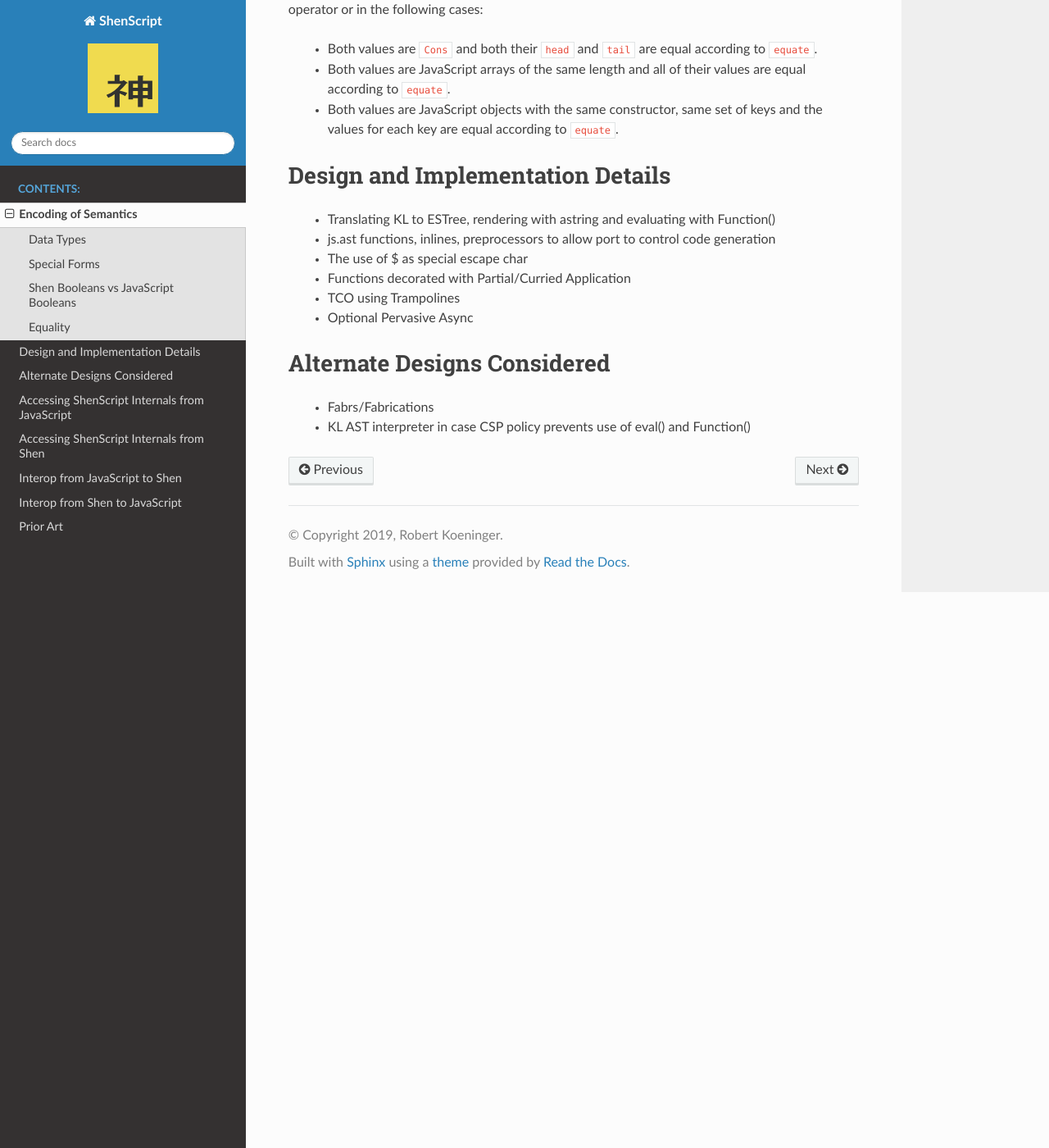
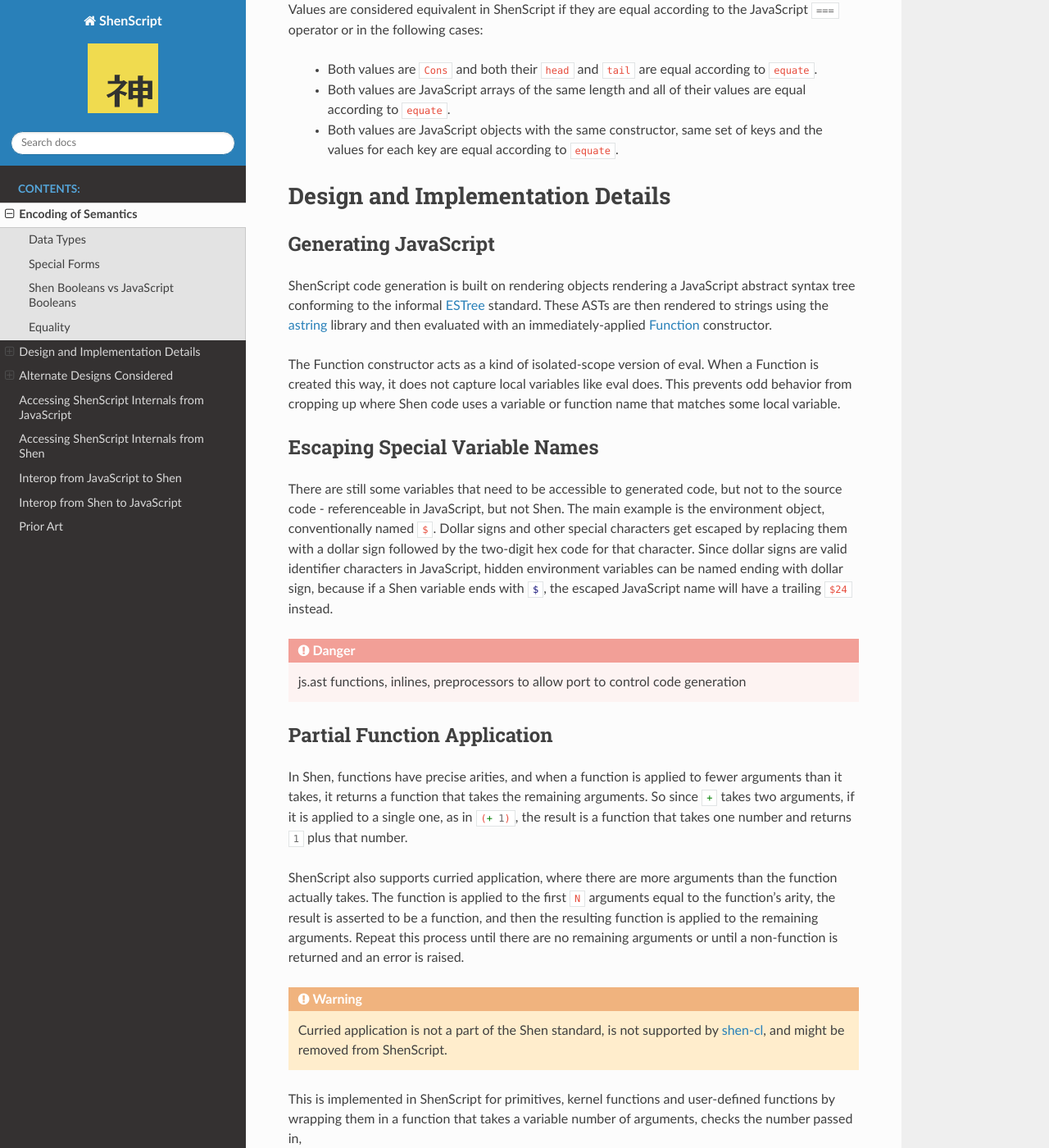
Before and after one commit to rkoeninger/ShenScript, a Sphinx documentation site: the page built from docs/design.rst, in a window 1280 px wide and 1400 px high, scrolled down 1868 px. Shown: the whole window at 82% size. Built offline with Sphinx 7.4.7 and the Read the Docs theme 2.0.0, drawn with Linux system fonts in a browser that asks for light colours; some of the changed text lies outside the part shown.

Commit message:
Filled in some design details in the docs

```diff
--- a/docs/design.rst
+++ b/docs/design.rst
@@ -49,9 +49,9 @@ do
 Shen Booleans vs JavaScript Booleans
 ------------------------------------
 
-Shen uses the symbols :shen:`true` and :shen:`false` for booleans and does not have truthy or falsy semantics like JavaScript or other Lisps. This can make things tricky since Shen's :shen:`true` and :shen:`false` will always be considered :js:`true` by JavaScript, and in JavaScript, anything can count as :js:`true` and :js:`false`.
+Shen uses the symbols :shen:`true` and :shen:`false` for booleans and does not have truthy or falsy semantics like JavaScript or other Lisps. This can make things tricky since Shen's :shen:`true` and :shen:`false` will always be considered :js:`true` by JavaScript, and in JavaScript, anything not falsy will count as :js:`true` and :js:`false`.
 
-The KLambda-to-JavaScript transpiler does not actually consider booleans to be their own datatype.
+The KLambda-to-JavaScript transpiler does not actually consider booleans to be their own datatype, it treats them as any other symbol.
 
 When doing interop between Shen and JavaScript, it will necessary to carefully convert between the two boolean representations as with so much JavaScript code's dependence on truthy/falsy semantics, there is no general way of doing so.
 
@@ -69,15 +69,63 @@ Values are considered equivalent in ShenScript if they are equal according to th
 Design and Implementation Details
 =================================
 
-  * Translating KL to ESTree, rendering with astring and evaluating with Function()
-  * js.ast functions, inlines, preprocessors to allow port to control code generation
-  * The use of $ as special escape char
-  * Functions decorated with Partial/Curried Application
-  * TCO using Trampolines
-  * Optional Pervasive Async
+Generating JavaScript
+---------------------
+
+ShenScript code generation is built on rendering objects rendering a JavaScript abstract syntax tree conforming to the informal `ESTree <https://github.com/estree/estree>`_ standard. These ASTs are then rendered to strings using the `astring <https://github.com/davidbonnet/astring>`_ library and then evaluated with an immediately-applied `Function <https://developer.mozilla.org/en-US/docs/Web/JavaScript/Reference/Global_Objects/Function>`_ constructor.
+
+The Function constructor acts as a kind of isolated-scope version of eval. When a Function is created this way, it does not capture local variables like eval does. This prevents odd behavior from cropping up where Shen code uses a variable or function name that matches some local variable.
+
+Escaping Special Variable Names
+-------------------------------
+
+There are still some variables that need to be accessible to generated code, but not to the source code - referenceable in JavaScript, but not Shen. The main example is the environment object, conventionally named :js:`$`. Dollar signs and other special characters get escaped by replacing them with a dollar sign followed by the two-digit hex code for that character. Since dollar signs are valid identifier characters in JavaScript, hidden environment variables can be named ending with dollar sign, because if a Shen variable ends with :shen:`$`, the escaped JavaScript name will have a trailing :js:`$24` instead.
+
+.. danger:: js.ast functions, inlines, preprocessors to allow port to control code generation
+
+Partial Function Application
+----------------------------
+
+In Shen, functions have precise arities, and when a function is applied to fewer arguments than it takes, it returns a function that takes the remaining arguments. So since :shen:`+` takes two arguments, if it is applied to a single one, as in :shen:`(+ 1)`, the result is a function that takes one number and returns :shen:`1` plus that number.
+
+ShenScript also supports curried application, where there are more arguments than the function actually takes. The function is applied to the first :code:`N` arguments equal to the function's arity, the result is asserted to be a function, and then the resulting function is applied to the remaining arguments. Repeat this process until there are no remaining arguments or until a non-function is returned and an error is raised.
+
+.. warning:: Curried application is not a part of the Shen standard, is not supported by `shen-cl <https://github.com/Shen-Language/shen-cl>`_, and might be removed from ShenScript.
+
+This is implemented in ShenScript for primitives, kernel functions and user-defined functions by wrapping them in a function that takes a variable number of arguments, checks the number passed in,
+
+Tail-Call Optimization
+----------------------
+
+Tail-call optimization is required by the Shen standard and Shen code make prolific use of recursion making TCO a necessity.
+
+In ShenScript, tail calls are handled dynamically using `trampolines <https://en.wikipedia.org/wiki/Trampoline_(computing)>`_. When a function is built by the transpiler, the lexical position of expressions are tracked as being in head or tail position. Function calls in head position are a simple invocation and the result is settled; calls in tail position are bounced.
+
+settle
+  Settling is the process of taking a value that might be a :js:`Trampoline`, checking if it's a tramoline, and if it is, running it. The result of running the trampoline is checked if it's a trampoline, and if so, that is run and this process is repeated until the final result is a non-trampoline value, which is returned.
+
+bounce
+  Bouncing a function call means making a trampoline from a reference to the function and the list of arguments and returning. The function will actually be invoked when the trampoline is settled at some point later.
+
+Optional Pervasive Async
+------------------------
+
+I/O functions, including primitives like :shen:`read-byte` and :shen:`write-byte` are idiomatically synchronous in Shen. This poses a problem when porting Shen to a platform like JavaScript which pervasively uses asynchronous I/O.
+
+Functions like :shen:`read-byte` and :shen:`open` are especially problematic, because where :shen:`write-byte` and :shen:`close` can be fire-and-forget even if they do need to be async, Shen code will expect :shen:`read-byte` and :shen:`open` to be blocking and the kernel isn't designed to await a promise or even pass a continuation.
+
+In order to make the translation process fairly direct, generated JavaScript uses `async/await <https://javascript.info/async-await>`_ syntax so that code structured like synchronous code can actually be asynchronous.
+
+:js:`async` code generation is actually controlled by a config flag passed when the backend is created. So if your Shen code is using synchronous I/O, or if it's not going to use I/O at all, you can enjoy a significant performance boost from using faster synchronous JavaScript.
 
 Alternate Designs Considered
 ============================
 
-  * Fabrs/Fabrications
-  * KL AST interpreter in case CSP policy prevents use of eval() and Function()
+Hybrid Sync-Async Kernel
+------------------------
+
+Fabrs/Fabrications
+------------------
+
+KL AST interpreter in case CSP policy prevents use of eval() and Function()
+---------------------------------------------------------------------------
```
